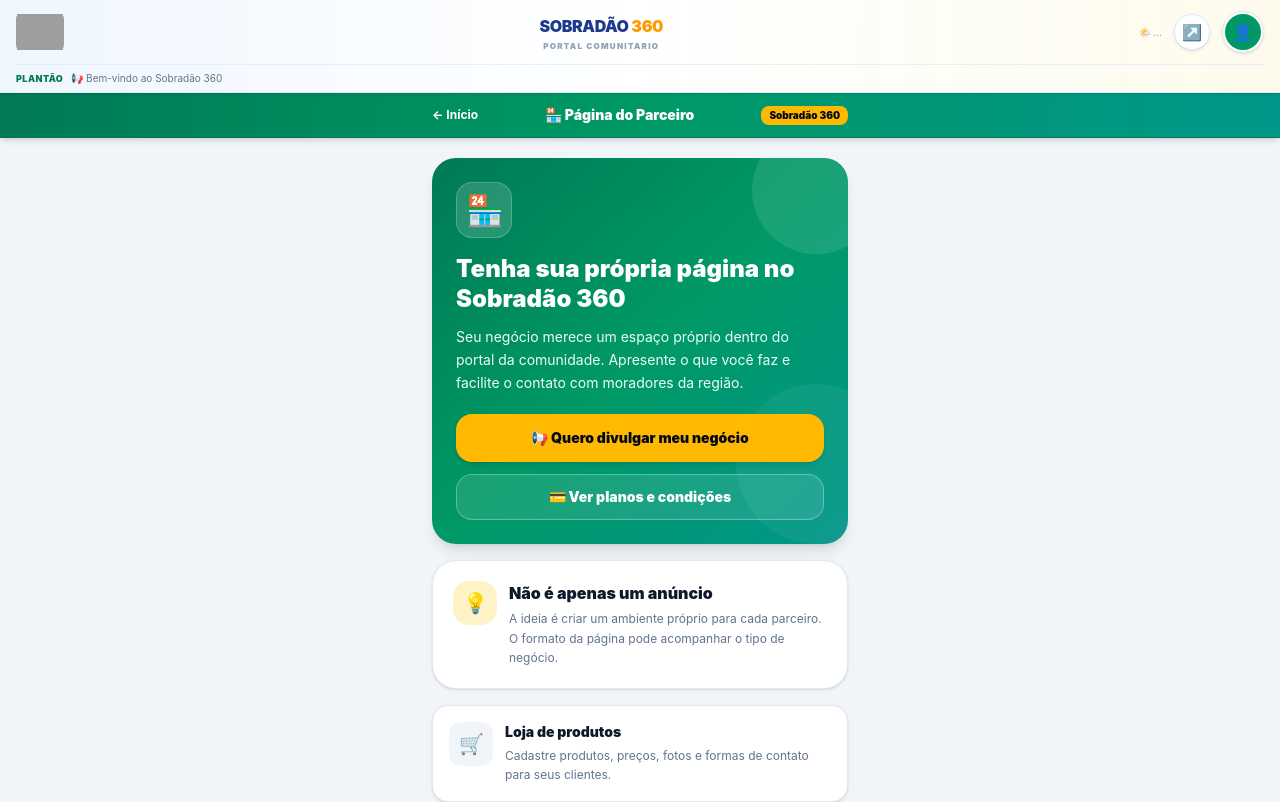
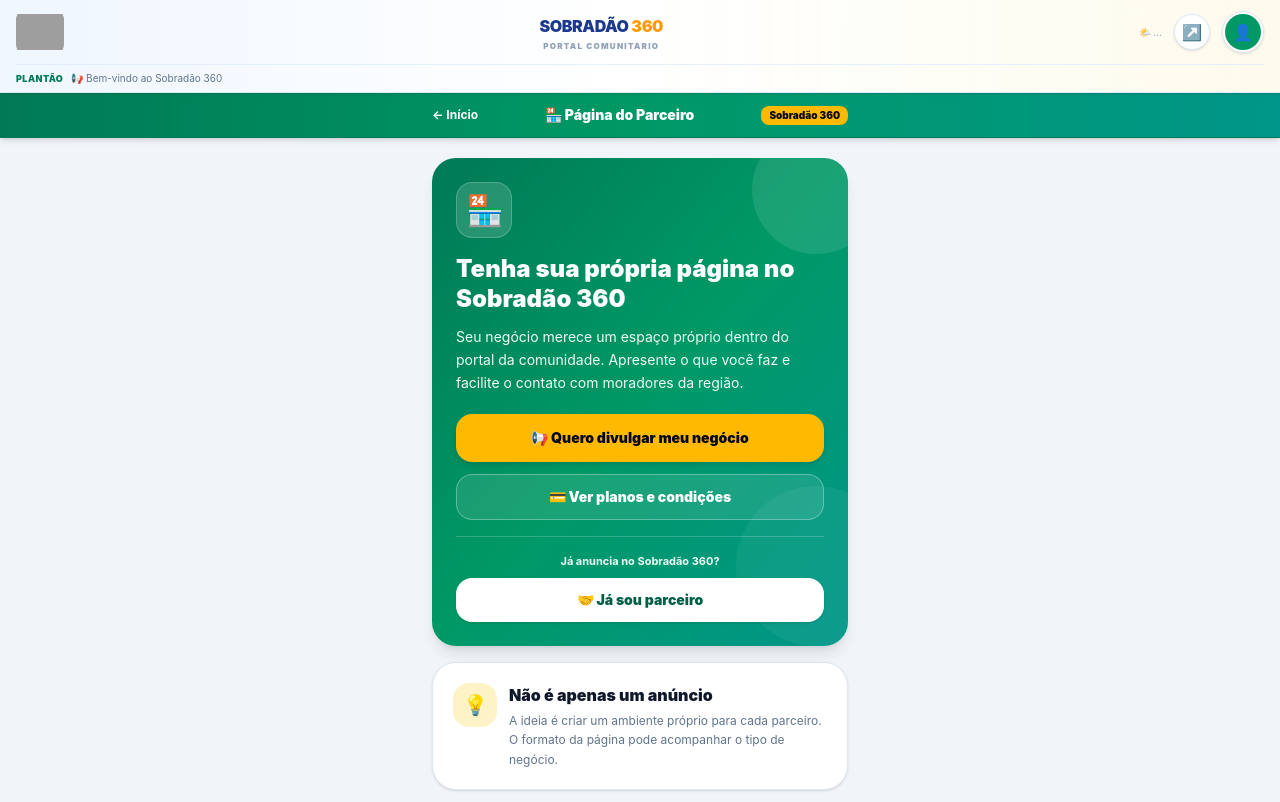
Before and after one commit to GERALDOF1978/Sobradao360, a Next.js app: page /loja-explicativa in a window 1280 px wide. Shown: the top 802 px of the page. Built offline with nearby package versions, Linux system fonts and the light colour scheme; no server answers; grey boxes are pictures that could not be loaded.

Commit message:
Adiciona acesso do parceiro na página de divulgação

```diff
--- a/src/app/loja-explicativa/page.tsx
+++ b/src/app/loja-explicativa/page.tsx
@@ -90,6 +90,18 @@ export default function LojaExplicativaPage() {
             >
               💳 Ver planos e condições
             </Link>
+
+            <div className="mt-4 border-t border-white/20 pt-4">
+              <p className="mb-2 text-center text-[11px] font-bold text-emerald-50">
+                Já anuncia no Sobradão 360?
+              </p>
+              <Link
+                href="/painel-anunciante"
+                className="inline-flex w-full items-center justify-center gap-2 rounded-2xl bg-white px-5 py-3 text-sm font-black text-emerald-800 shadow-sm transition hover:bg-emerald-50"
+              >
+                🤝 Já sou parceiro
+              </Link>
+            </div>
           </div>
         </section>
 
```
